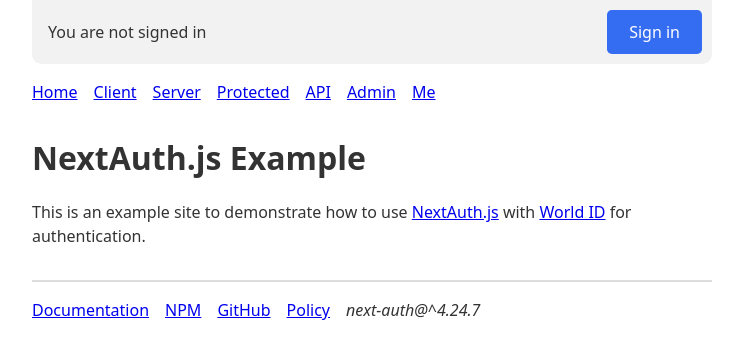
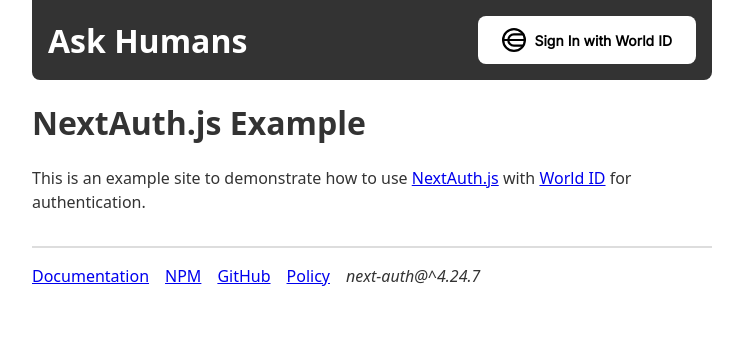
Before and after one commit to Toket-io/AskHumans, a Next.js app: page / in a window 1280 px wide. Shown: the top 358 px of the page, without its empty margins (268-1011 px from the left). Built offline with nearby package versions, Linux system fonts and the light colour scheme; no server answers.

Commit message:
Signin header

```diff
--- a/components/header.tsx
+++ b/components/header.tsx
@@ -1,43 +1,41 @@
-import Link from "next/link"
-import { signIn, signOut, useSession } from "next-auth/react"
-import styles from "./header.module.css"
+import Link from "next/link";
+import { signIn, signOut, useSession } from "next-auth/react";
+import styles from "./header.module.css";
+import SignInButton from "./signInButton";
+import { Box } from "@mui/joy";
 
-// The approach used in this component shows how to build a sign in and sign out
-// component that works on pages which support both client and server side
-// rendering, and avoids any flash incorrect content on initial page load.
 export default function Header() {
-  const { data: session, status } = useSession()
-  const loading = status === "loading"
+  const { data: session, status } = useSession();
+
+  const handleSignIn = () => {
+    signIn("worldcoin"); // when worldcoin is the only provider
+  };
+
+  const handleSignOut = () => {
+    signOut();
+  };
 
   return (
-    <header>
-      <noscript>
-        <style>{`.nojs-show { opacity: 1; top: 0; }`}</style>
-      </noscript>
-      <div className={styles.signedInStatus}>
-        <p
-          className={`nojs-show ${
-            !session && loading ? styles.loading : styles.loaded
-          }`}
+    <header
+      style={{
+        padding: "16px",
+        backgroundColor: "#333",
+        color: "white",
+        display: "flex",
+        justifyContent: "space-between",
+        alignItems: "center",
+        borderBottomLeftRadius: "8px",
+        borderBottomRightRadius: "8px",
+      }}
     >
+      <h1 style={{ margin: 0 }}>Ask Humans</h1>
+
       {!session && (
         <>
-              <span className={styles.notSignedInText}>
-                You are not signed in
-              </span>
-              <a
-                href={`/api/auth/signin`}
-                className={styles.buttonPrimary}
-                onClick={(e) => {
-                  e.preventDefault()
-                  signIn("worldcoin") // when worldcoin is the only provider
-                  // signIn() // when there are multiple providers
-                }}
-              >
-                Sign in
-              </a>
+          <SignInButton onClick={handleSignIn} />
         </>
       )}
+
       {session?.user && (
         <>
           {session.user.image && (
@@ -52,44 +50,16 @@
             <strong>{session.user.email ?? session.user.name}</strong>
           </span>
           <a
-                href={`/api/auth/signout`}
             className={styles.button}
             onClick={(e) => {
-                  e.preventDefault()
-                  signOut()
+              e.preventDefault();
+              handleSignOut();
             }}
           >
             Sign out
           </a>
         </>
       )}
-        </p>
-      </div>
-      <nav>
-        <ul className={styles.navItems}>
-          <li className={styles.navItem}>
-            <Link href="/">Home</Link>
-          </li>
-          <li className={styles.navItem}>
-            <Link href="/client">Client</Link>
-          </li>
-          <li className={styles.navItem}>
-            <Link href="/server">Server</Link>
-          </li>
-          <li className={styles.navItem}>
-            <Link href="/protected">Protected</Link>
-          </li>
-          <li className={styles.navItem}>
-            <Link href="/api-example">API</Link>
-          </li>
-          <li className={styles.navItem}>
-            <Link href="/admin">Admin</Link>
-          </li>
-          <li className={styles.navItem}>
-            <Link href="/me">Me</Link>
-          </li>
-        </ul>
-      </nav>
     </header>
-  )
+  );
 }
--- a/components/signInButton.tsx
+++ b/components/signInButton.tsx
@@ -19,7 +19,10 @@
           height={24}
         />
       }
-      onClick={onClick}
+      onClick={(e) => {
+        e.preventDefault();
+        onClick();
+      }}
       sx={{
         backgroundColor: "white",
         color: "black",
```
Lines whose indentation alone changed are shown as unchanged.
